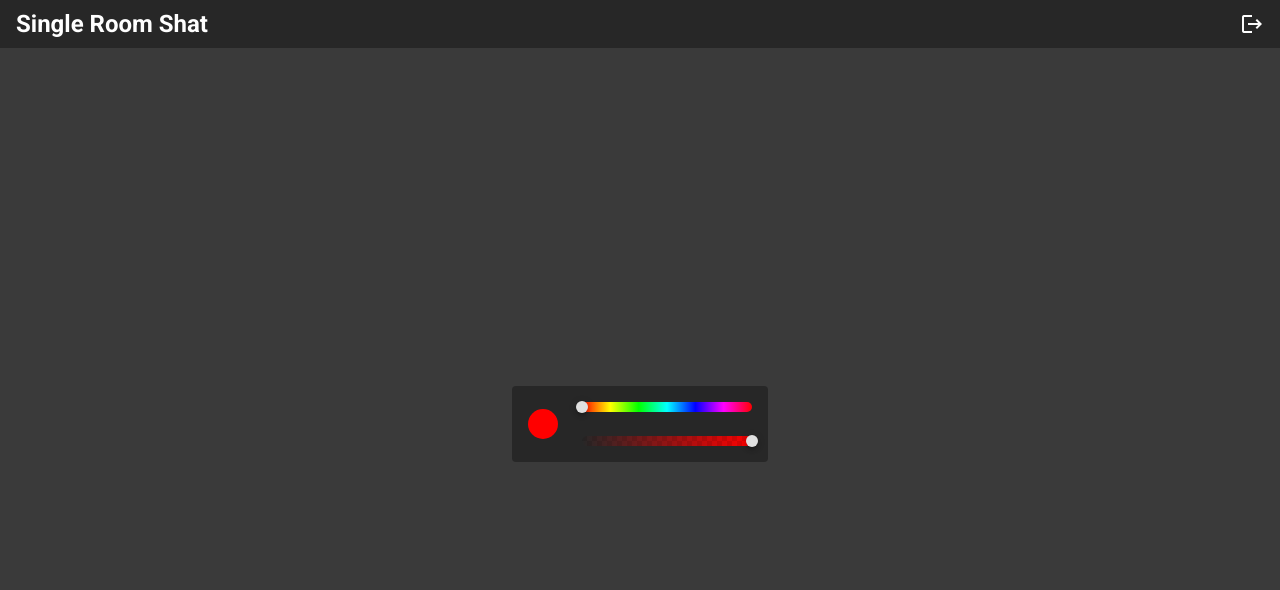
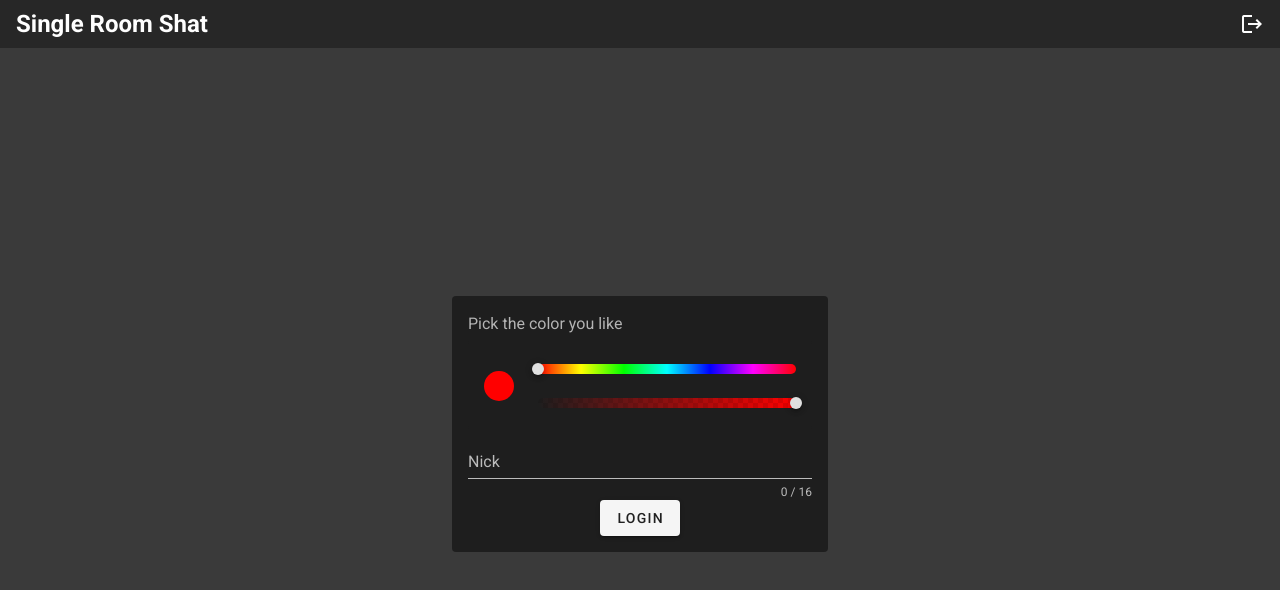
Before and after one commit to vsezol/single-room-chat, a Vue app: page /login in a window 1280 px wide. Shown: the top 590 px of the page. Built offline with nearby package versions, Linux system fonts and the light colour scheme.

Commit message:
Login Page ui

```diff
--- a/package.json
+++ b/package.json
@@ -11,6 +11,7 @@
     "core-js": "^3.6.5",
     "vue": "^2.6.11",
     "vue-router": "^3.3.4",
+    "vuelidate": "^0.7.5",
     "vuetify": "^2.3.4",
     "vuex": "^3.5.1"
   },
--- a/src/main.js
+++ b/src/main.js
@@ -2,6 +2,7 @@ import Vue from 'vue'
 import App from './App.vue'
 import router from './router'
 import vuetify from './plugins/vuetify'
+import './plugins/vuelidate'
 
 Vue.config.productionTip = false
 
--- /dev/null
+++ b/src/plugins/vuelidate.js
@@ -0,0 +1,3 @@
+import Vue from 'vue'
+import Vuelidate from 'vuelidate'
+Vue.use(Vuelidate)
--- a/src/views/Login.vue
+++ b/src/views/Login.vue
@@ -1,12 +1,27 @@
 <template>
   <v-container fluid class="login-container">
     <v-container class="wrapper d-flex flex-column justify-center">
-      <v-color-picker
-        hide-canvas
-        hide-inputs
-        class="select-color"
-        v-model="color"
-      ></v-color-picker>
+      <form class="rounded">
+        <h4 class="mb-1">Pick the color you like</h4>
+        <v-color-picker
+          hide-canvas
+          hide-inputs
+          class="select-color pt-2"
+          v-model="color"
+          dark
+        ></v-color-picker>
+        <v-text-field
+          v-model="name"
+          :error-messages="nameErrors"
+          :counter="16"
+          label="Nick"
+          required
+          dark
+          @input="$v.name.$touch()"
+          @blur="$v.name.$touch()"
+        ></v-text-field>
+        <v-btn class="submit-btn d-block" @click="submit">login</v-btn>
+      </form>
     </v-container>
   </v-container>
 </template>
@@ -25,10 +40,25 @@ export default {
 .login-container
   background: #3A3A3A
   height: calc( 100vh - 48px )
+
 .wrapper
   height: 100%
+  max-width: 400px
+
 .select-color
+  width: 100%
+  height: 90px
+  max-width: 400px!important
+
+form
+  width: 100%
+  background: #1E1E1E
+  padding: 16px
+
+.select-color, form, .submit-btn
   margin: 0 auto
-  width: 256px
-  background: #272727!important
+
+h4
+  color: #B4B4B4
+  font-weight: 400
 </style>
```
Also changed, not shown: 1 other file (tests, documents, lock files or other folders).
